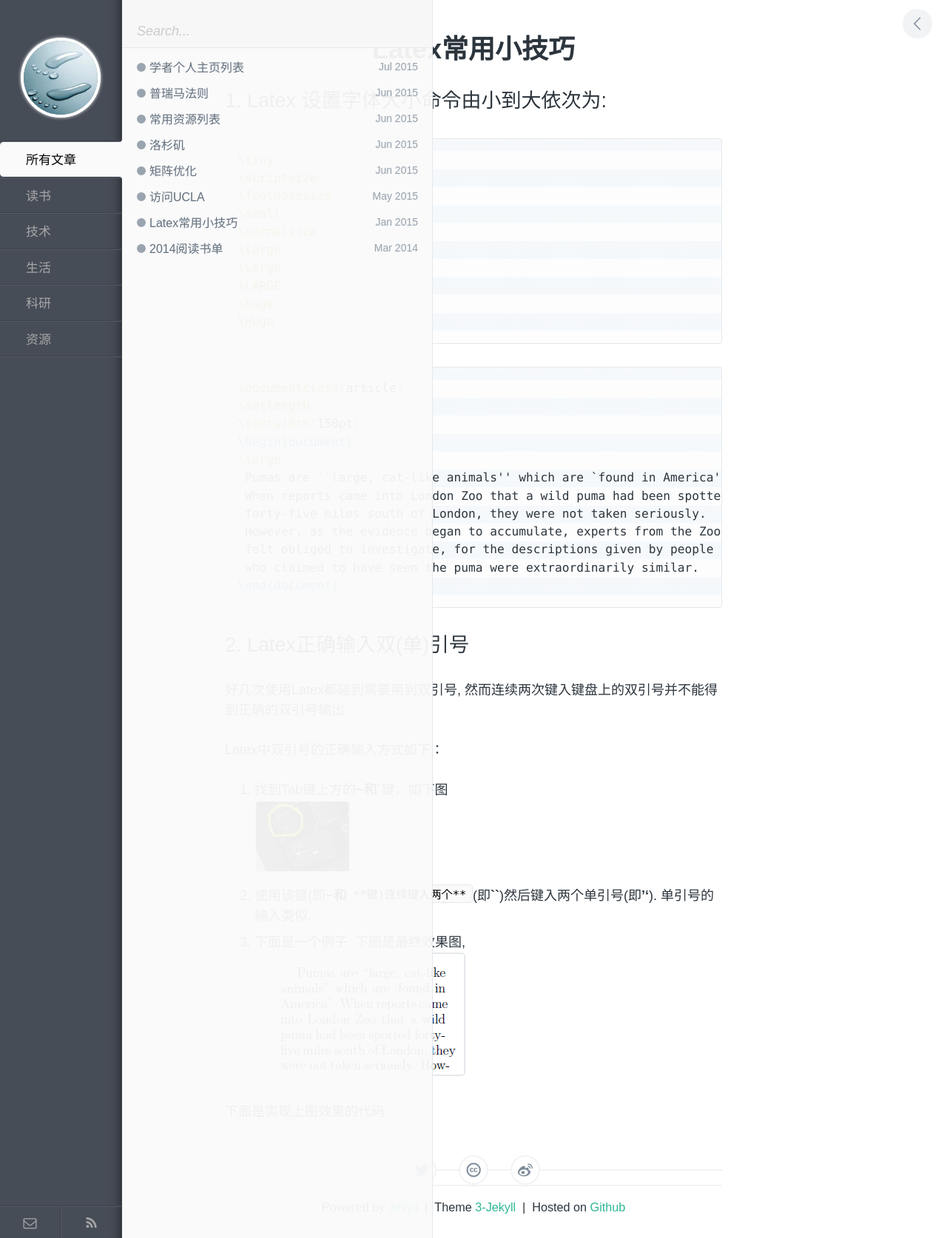
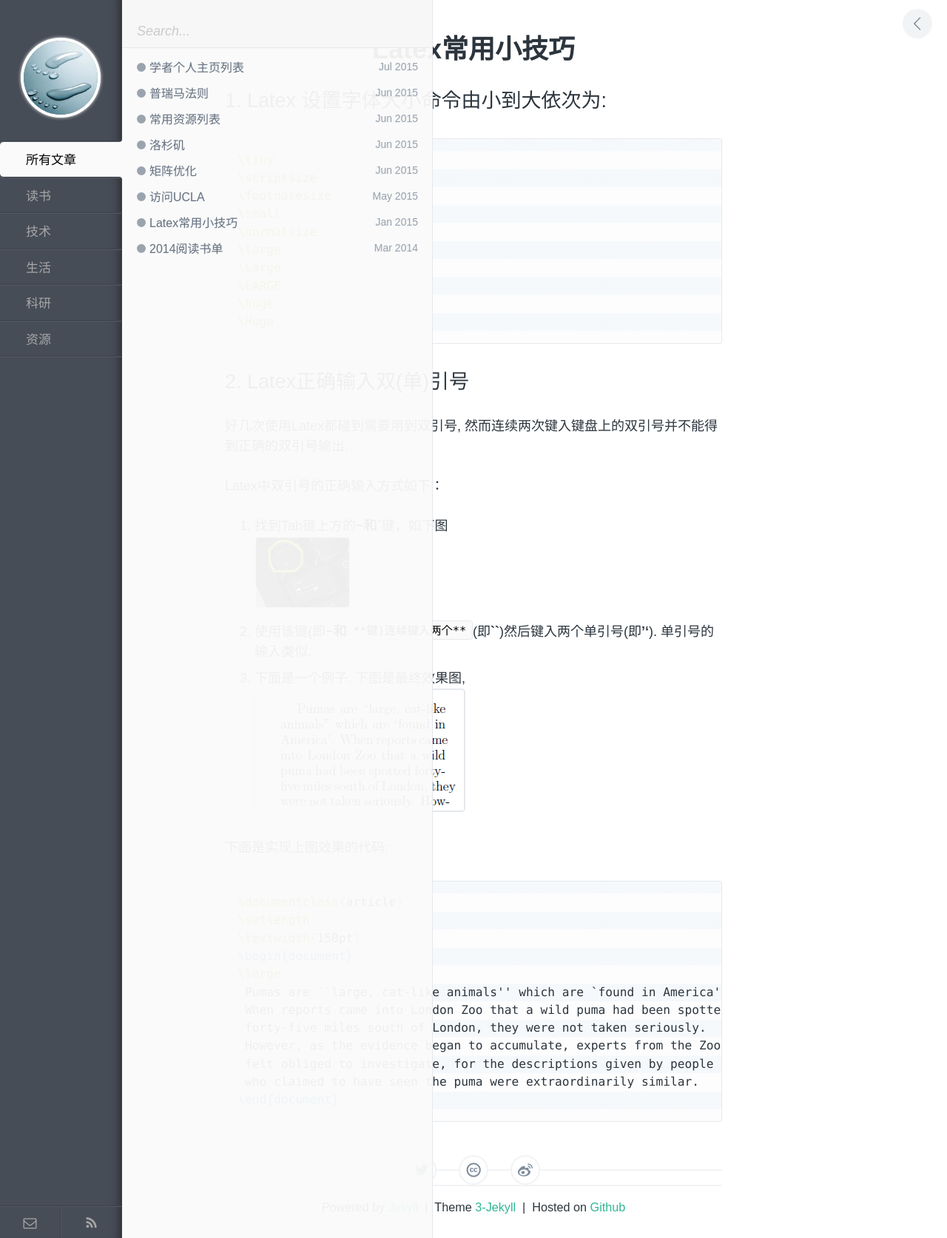
Before and after one commit to polyHong/polyHong.github.io, a Jekyll site: the page built from _posts/tech/2015-01-10-use-latex.md, in a window 1280 px wide. Shown: the whole page at 74% size. Built offline with Jekyll 4.4.1, drawn with Linux system fonts in a browser that asks for light colours; Markdown is read by kramdown in place of the engine named in the settings; some of the changed lines change nothing that is shown.

Commit message:
Latex double quote mark

````diff
--- a/_posts/tech/2015-01-10-use-latex.md
+++ b/_posts/tech/2015-01-10-use-latex.md
@@ -21,6 +21,20 @@ description:
 \Huge
 ```
 
+## 2. Latex正确输入双(单)引号
+好几次使用Latex都碰到需要用到双引号, 然而连续两次键入键盘上的双引号并不能得到正确的双引号输出.
+
+Latex中双引号的正确输入方式如下：
+
+1. 找到Tab键上方的**~和`**键，如下图
+![pix1](/assets/img/tech/latex/double-quote-mark.jpg)
+2. 使用该键(即**~和`**键)连续键入两个**`**(即**``**)然后键入两个单引号(即**''**). 单引号的输入类似.
+3. 下面是一个例子. 下图是最终效果图,
+![pix2](/assets/img/tech/latex/double-quote-mark-example.png)
+
+
+
+下面是实现上图效果的代码:
 ```tex
 \documentclass{article}
 \setlength
@@ -35,18 +49,3 @@ description:
  who claimed to have seen the puma were extraordinarily similar.
 \end{document}
 ```
-
-## 2. Latex正确输入双(单)引号
-好几次使用Latex都碰到需要用到双引号, 然而连续两次键入键盘上的双引号并不能得到正确的双引号输出.
-
-Latex中双引号的正确输入方式如下：
-
-1. 找到Tab键上方的**~和`**键，如下图
-![pix1](/assets/img/tech/latex/double-quote-mark.jpg)
-2. 使用该键(即**~和`**键)连续键入两个**`**(即**``**)然后键入两个单引号(即**''**). 单引号的输入类似.
-3. 下面是一个例子. 下图是最终效果图,
-![pix2](/assets/img/tech/latex/double-quote-mark-example.png)
-
-
-
-下面是实现上图效果的代码:
````
